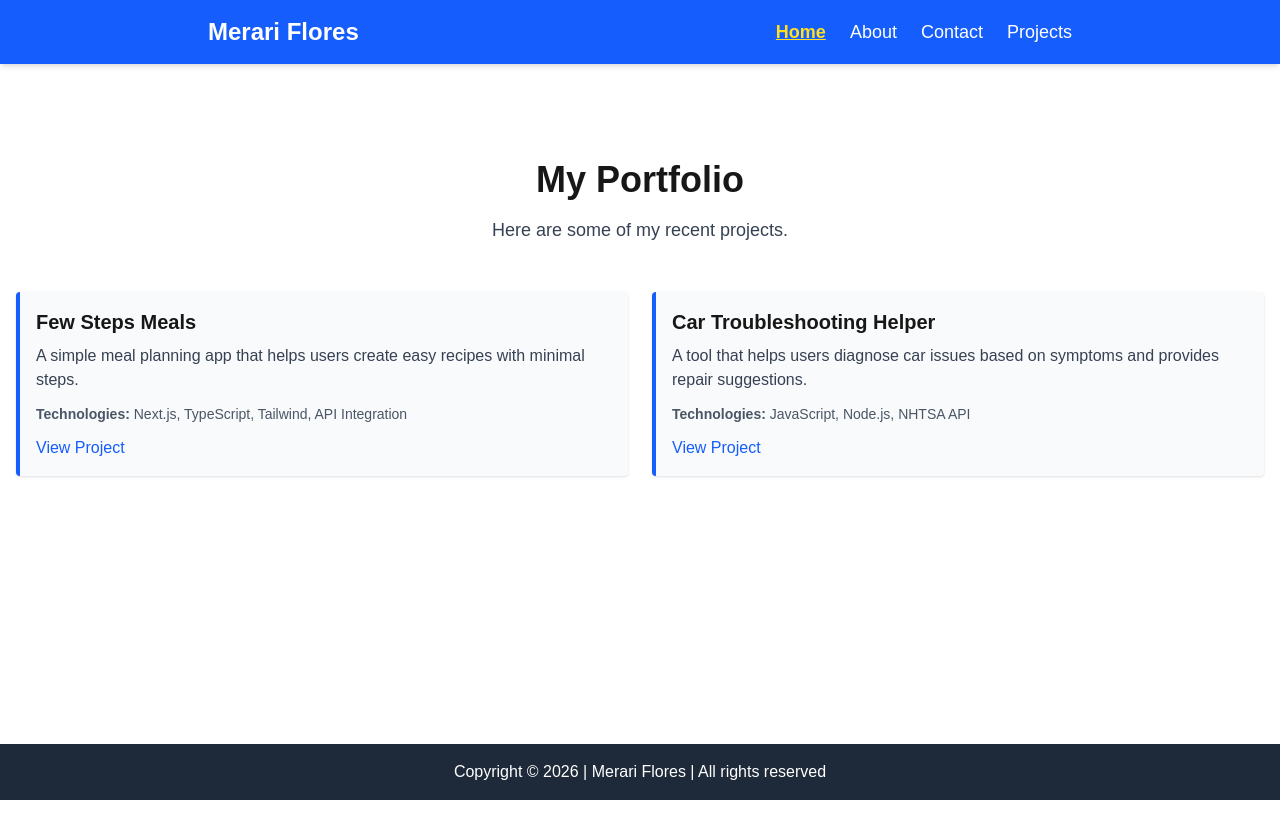
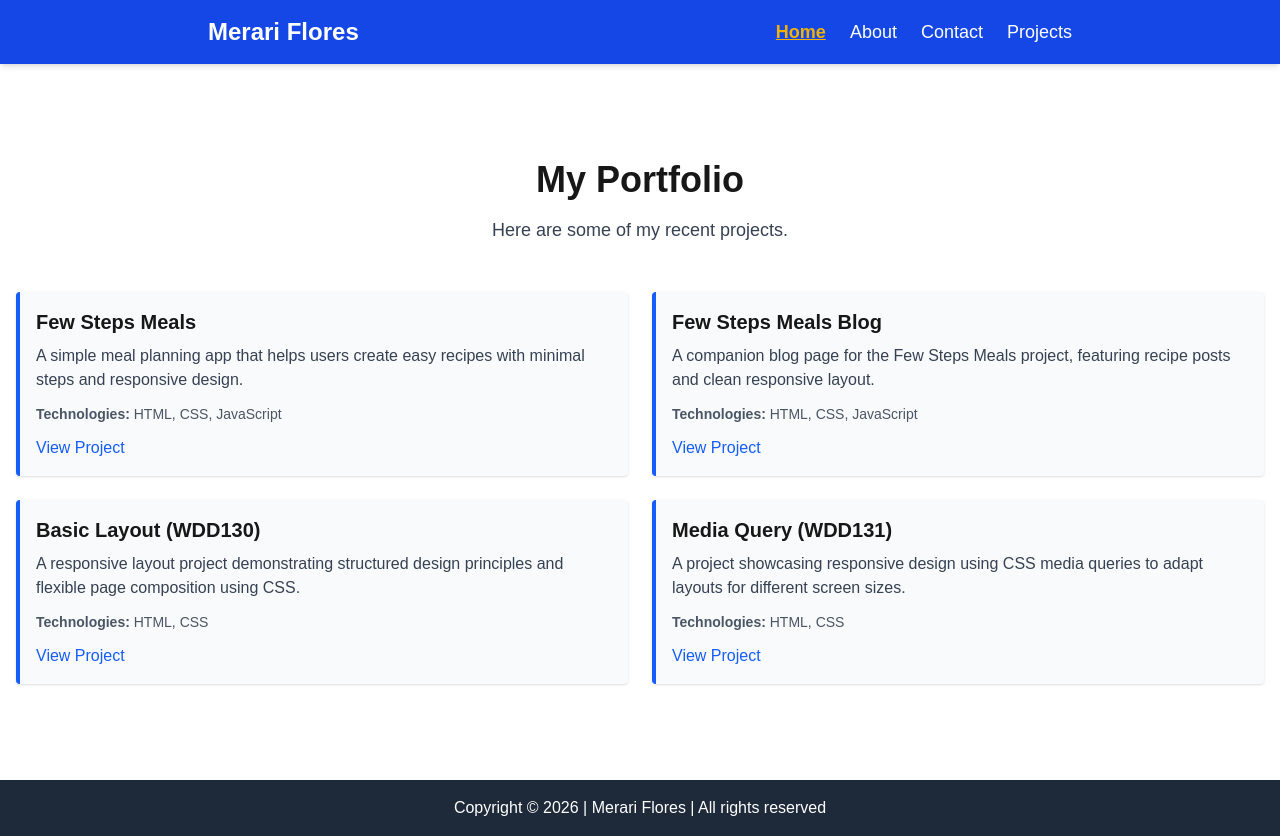
Before and after one commit to mrmerarif/wdd430-portfolio, a Next.js app: page / in a window 1280 px wide. Before the commit the page ends 800 px from the top, so only its background shows below. Built offline with nearby package versions, Linux system fonts and the light colour scheme.

Commit message:
Fixed contrast issues in Header and NavLinks

```diff
--- a/app/page.tsx
+++ b/app/page.tsx
@@ -4,16 +4,30 @@ const projects = [
   {
     title: "Few Steps Meals",
     description:
-      "A simple meal planning app that helps users create easy recipes with minimal steps.",
-    technologies: ["Next.js", "TypeScript", "Tailwind", "API Integration"],
-    link: "https://github.com/mrmerarif/few-steps-meals",
+      "A simple meal planning app that helps users create easy recipes with minimal steps and responsive design.",
+    technologies: ["HTML", "CSS", "JavaScript"],
+    link: "https://mrmerarif.github.io/wdd131/few-steps-meals/index.html",
   },
   {
-    title: "Car Troubleshooting Helper",
+    title: "Few Steps Meals Blog",
     description:
-      "A tool that helps users diagnose car issues based on symptoms and provides repair suggestions.",
-    technologies: ["JavaScript", "Node.js", "NHTSA API"],
-    link: "https://github.com/mrmerarif/car-helper",
+      "A companion blog page for the Few Steps Meals project, featuring recipe posts and clean responsive layout.",
+    technologies: ["HTML", "CSS", "JavaScript"],
+    link: "https://mrmerarif.github.io/wdd131/few-steps-meals/blog.html",
+  },
+  {
+    title: "Basic Layout (WDD130)",
+    description:
+      "A responsive layout project demonstrating structured design principles and flexible page composition using CSS.",
+    technologies: ["HTML", "CSS"],
+    link: "https://mrmerarif.github.io/wdd130/week02/basic-layout.html",
+  },
+  {
+    title: "Media Query (WDD131)",
+    description:
+      "A project showcasing responsive design using CSS media queries to adapt layouts for different screen sizes.",
+    technologies: ["HTML", "CSS"],
+    link: "https://mrmerarif.github.io/wdd131/week02/media-query.html",
   },
 ];
 
--- a/components/Header.tsx
+++ b/components/Header.tsx
@@ -4,7 +4,7 @@ import NavLinks from "./NavLinks";
 
 export default function Header() {
   return (
-    <header className="bg-blue-600 text-white py-4 shadow-md">
+    <header className="bg-blue-700 text-white py-4 shadow-md">
       <div className="max-w-4xl mx-auto px-4 flex justify-between items-center">
         <div id="header-title" className="text-2xl font-bold">
           Merari Flores
--- a/components/NavLinks.tsx
+++ b/components/NavLinks.tsx
@@ -8,7 +8,7 @@ export default function NavLinks() {
 
   const linkClasses = (path: string) =>
     pathname === path
-      ? "underline font-bold text-yellow-300"
+      ? "underline font-bold text-yellow-500"
       : "hover:underline";
 
   return (
```
Also changed, not shown: 1 other file (tests, documents, lock files or other folders).
